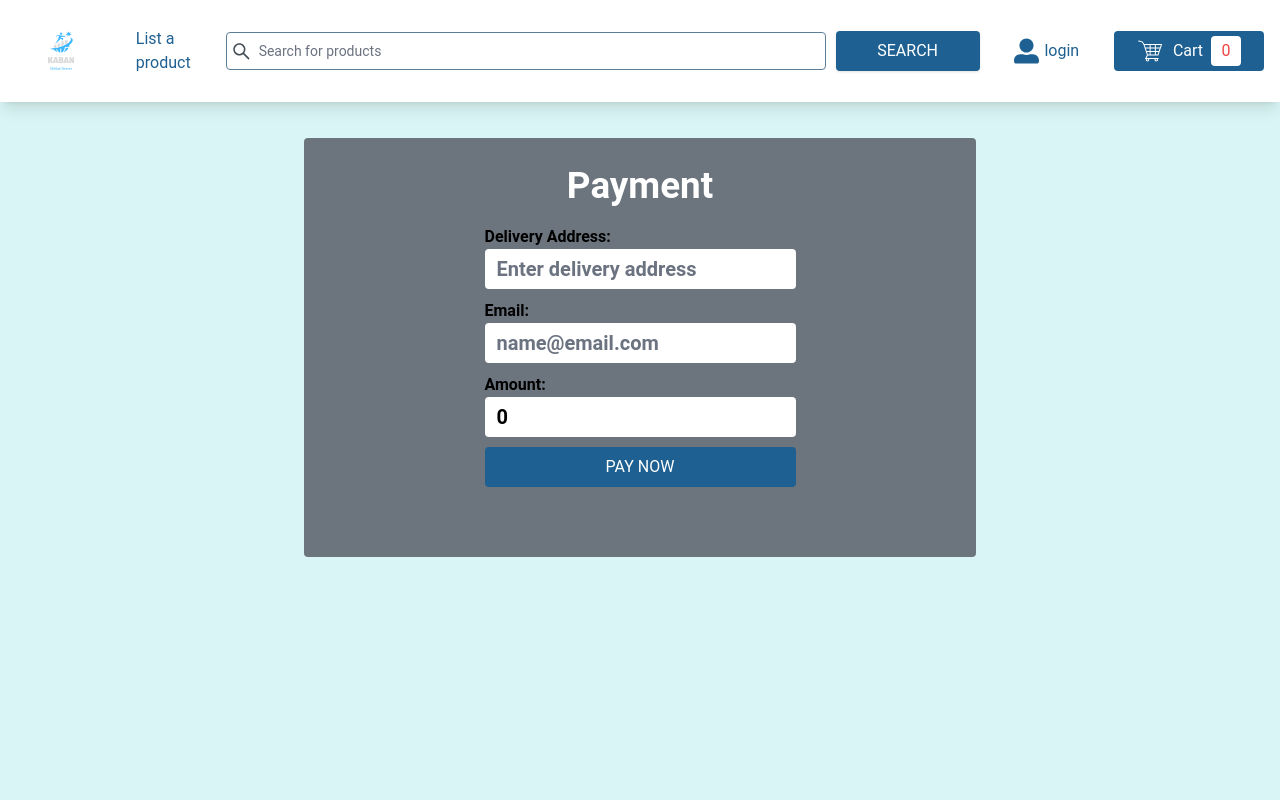
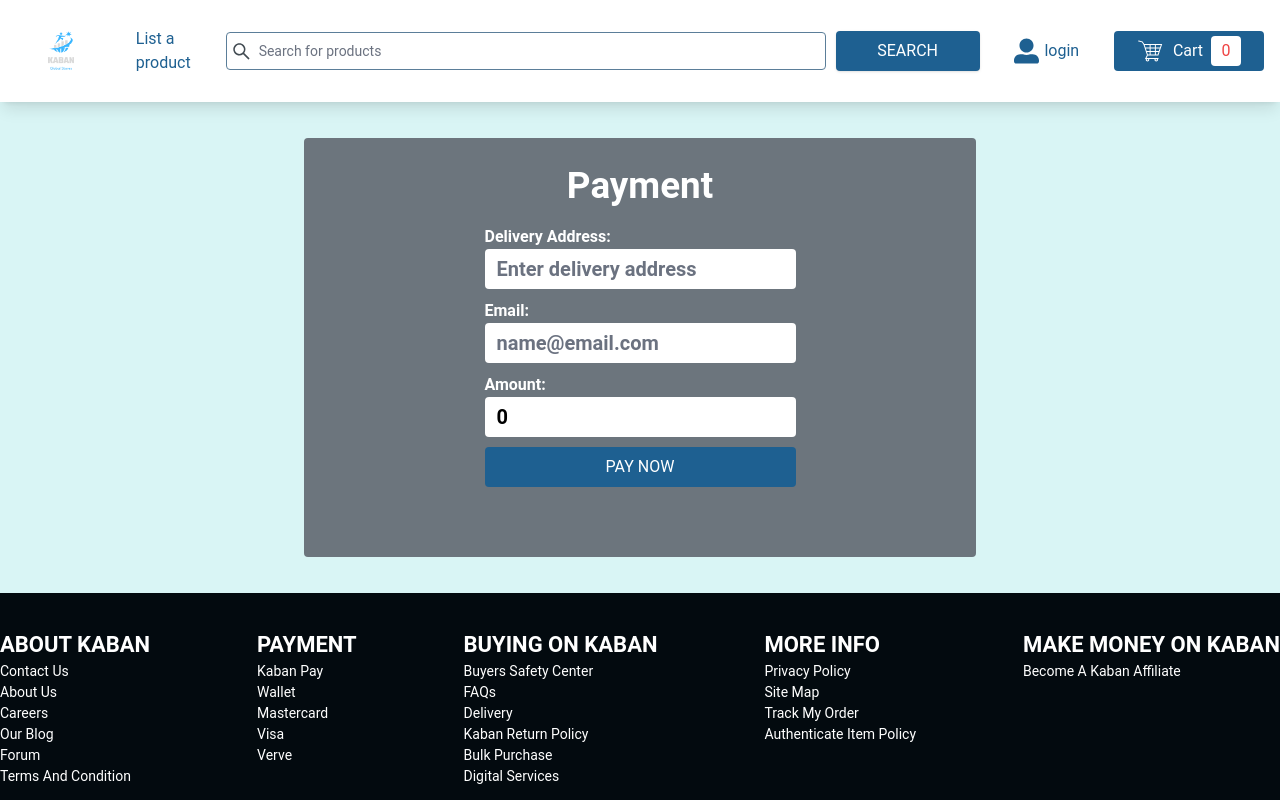
Before and after one commit to mysticwillz/kaban-ecommerce, a React (Create React App) app: page /checkout in a window 1280 px wide. Shown: the top 800 px of the page. Built offline with nearby package versions, Linux system fonts and the light colour scheme; no server answers; the database is empty.

Commit message:
this commmit adds the scroll to top functionality

```diff
--- a/src/App.js
+++ b/src/App.js
@@ -20,6 +20,7 @@
 import { db } from "./Components/Firebase";
 import { getDocs, orderBy, query, collection } from "firebase/firestore";
 import SearchResult from "./Pages/SearchResult";
+import ScrollToTop from "./Molecules/ScrollToTop";
 
 function App() {
   const [listings, setListings] = useState([]);
@@ -53,6 +54,7 @@
   return (
     <>
       <FetchContext.Provider value={listings}>
+        <ScrollToTop />
         <Nav />
         <Routes>
           <Route path="/" element={<Home loading={loading} />} />
--- /dev/null
+++ b/src/Molecules/ScrollToTop.js
@@ -0,0 +1,12 @@
+import React, { useEffect } from "react";
+import { useLocation } from "react-router-dom";
+
+export default function ScrollToTop() {
+  const { pathname } = useLocation();
+
+  useEffect(() => {
+    window.scrollTo(0, 0);
+  }, [pathname]);
+
+  return null;
+}
--- a/src/Pages/Checkout.jsx
+++ b/src/Pages/Checkout.jsx
@@ -34,7 +34,7 @@
     handlePayment(email, amount);
   };
   return (
-    <main className=" max-w-7xl px-3 md:px-0 h-screen ">
+    <main className=" max-w-7xl px-3 md:px-0 md text-white:h-screen ">
       <section className="flex items-center justify-center max-w-2xl my-9 mx-auto bg-[#6c757d] rounded ">
         <main className="max-w-[30rem] mx-auto mt-[10px]">
           <header className="flex items-center justify-center my-[10px] text-white">
@@ -43,7 +43,7 @@
           <form onSubmit={handleSubmit} className="flex flex-col mt-3  w-full">
             <div className="w-full   flex  flex-wrap md:flex-nowrap justify-between items-center  px-4 ">
               <div className="flex flex-col  w-full  items-start  r">
-                <label htmlFor="name" className="font-bold pr-2 ">
+                <label htmlFor="name" className="font-bold pr-2 text-white ">
                   Delivery Address:
                 </label>
                 <input
@@ -60,7 +60,7 @@
 
             <div className="w-full mt-[10px]   flex  flex-wrap md:flex-nowrap justify-between items-center  px-4 ">
               <div className="flex flex-col  w-full  items-start  r">
-                <label htmlFor="name" className="font-bold pr-2 ">
+                <label htmlFor="name" className="font-bold pr-2  text-white">
                   Email:
                 </label>
                 <input
@@ -76,7 +76,7 @@
             </div>
             <div className="w-full mt-[10px]   flex  flex-wrap md:flex-nowrap justify-between items-center  px-4 ">
               <div className="flex flex-col  w-full  items-start  r">
-                <label htmlFor="name" className="font-bold pr-2 ">
+                <label htmlFor="name" className="font-bold pr-2 text-white">
                   Amount:
                 </label>
                 <input
```
